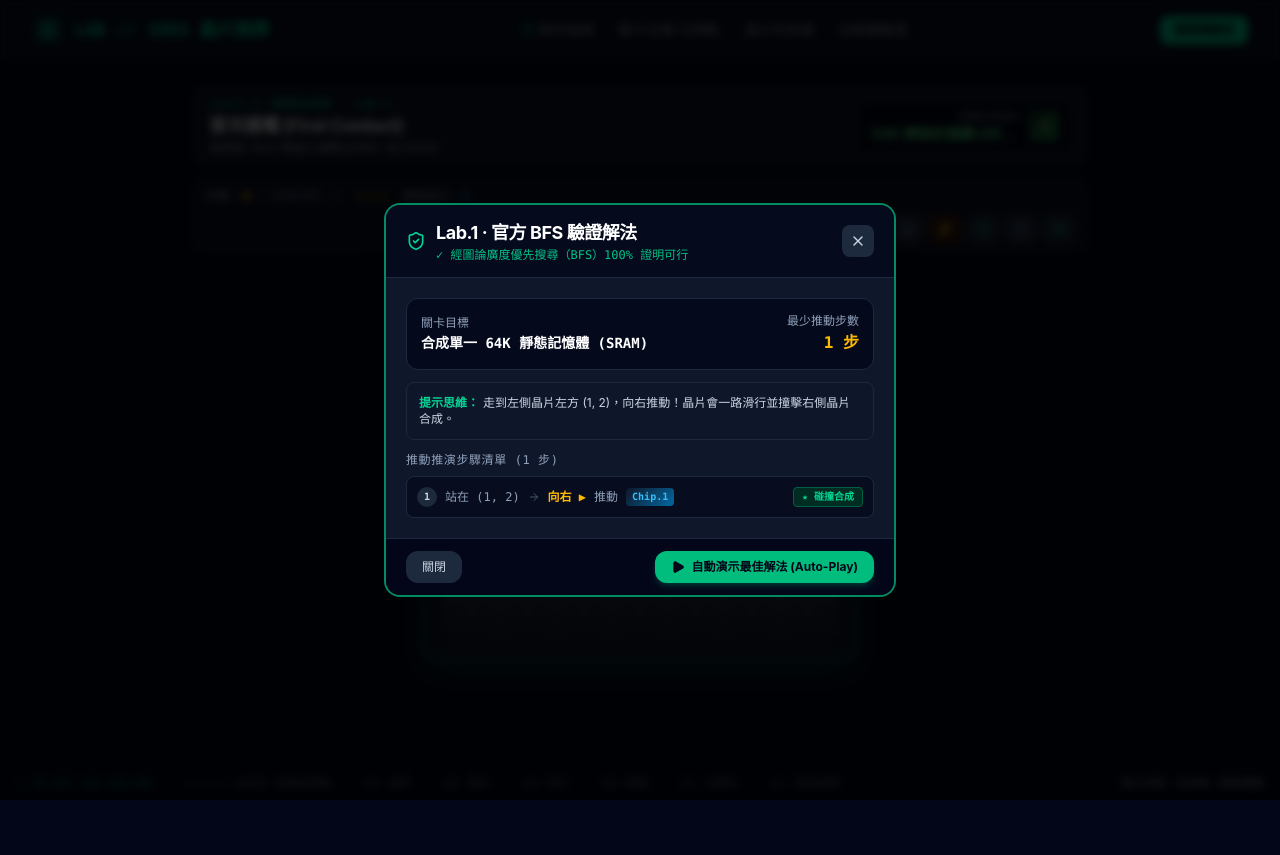
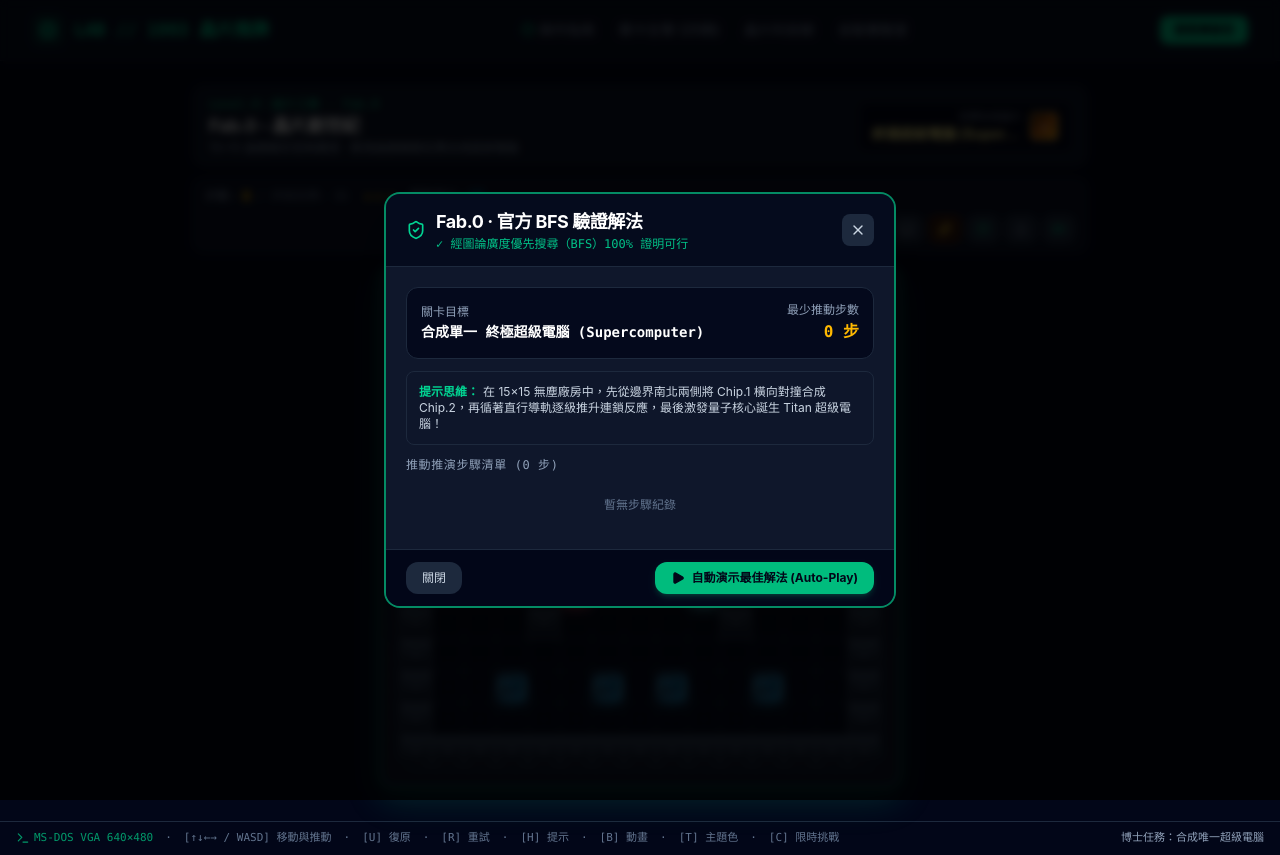
Before and after one commit to rocgyver/ChipLAB, a React (Vite) app: page / in a window 1280 px wide. Both pictures are taken after a click on the button "解法步驟". Before the commit the page ends 800 px from the top, so only its background shows below. Built offline with nearby package versions, Linux system fonts and the light colour scheme; a web font is replaced by a local one.

Commit message:
feat: add Level.0 晶片工廠 with 15x15 Fab.0 level to synthesize Titan Supercomputer

```diff
--- a/src/App.tsx
+++ b/src/App.tsx
@@ -959,7 +959,7 @@ export default function App() {
             onClick={() => setIsLevelSelectOpen(true)}
             className="hover:text-white transition-colors whitespace-nowrap shrink-0 flex items-center gap-1 cursor-pointer"
           >
-            <span>關卡全覽 (24關)</span>
+            <span>關卡全覽 ({LEVELS.length}關)</span>
           </button>
           <button
             type="button"
@@ -1174,7 +1174,7 @@ export default function App() {
           moves={moves}
           bestMoves={bestRecord}
           timeLeft={isTimedMode ? timeLeft : undefined}
-          hasNextLevel={currentLevel.id < 24}
+          hasNextLevel={LEVELS.findIndex((l) => l.id === currentLevel.id) < LEVELS.length - 1}
           onNextLevel={handleNextLevel}
           onReplay={handleReset}
           onLevelSelect={() => {
--- a/src/components/GameBoard.tsx
+++ b/src/components/GameBoard.tsx
@@ -142,10 +142,10 @@ export const GameBoard: React.FC<GameBoardProps> = ({
         style={{
           gridTemplateColumns: `repeat(${width}, minmax(0, 1fr))`,
           gridTemplateRows: `repeat(${height}, minmax(0, 1fr))`,
-          width: `min(90vw, ${width * 56}px)`,
-          height: `min(${90 * (height / width)}vw, ${height * 56}px)`,
-          maxWidth: `${width * 60}px`,
-          maxHeight: `${height * 60}px`,
+          width: `min(92vw, min(60vh, ${width * 52}px))`,
+          height: `min(${92 * (height / width)}vw, min(${60 * (height / width)}vh, ${height * 52}px))`,
+          maxWidth: `${width * 56}px`,
+          maxHeight: `${height * 56}px`,
         }}
       >
         {/* Tiles Rendering */}
--- a/src/components/GameHUD.tsx
+++ b/src/components/GameHUD.tsx
@@ -75,7 +75,7 @@ export const GameHUD: React.FC<GameHUDProps> = ({
           <div className="flex items-center gap-2 text-xs text-emerald-400 font-mono">
             <span>{currentLevel.chapterName}</span>
             <span>·</span>
-            <span>Lab.{currentLevel.id}</span>
+            <span>{currentLevel.id === 0 ? 'Fab.0' : `Lab.${currentLevel.id}`}</span>
             {(currentLevel.wraparound || currentLevel.id >= 7) && (
               <span className="px-1.5 py-0.2 rounded bg-cyan-950/90 text-cyan-300 border border-cyan-600/60 text-[10px] flex items-center gap-1 font-bold">
                 <span>🔄 環狀邊界空間</span>
--- a/src/components/LevelSelectModal.tsx
+++ b/src/components/LevelSelectModal.tsx
@@ -18,10 +18,11 @@ export const LevelSelectModal: React.FC<LevelSelectModalProps> = ({
 }) => {
   const [activeChapter, setActiveChapter] = useState<number>(() => {
     const cur = LEVELS.find((l) => l.id === currentLevelId);
-    return cur ? cur.chapter : 1;
+    return cur ? cur.chapter : 0;
   });
 
   const chapters = [
+    { id: 0, name: 'Level.0：晶片工廠', range: 'Fab.0', minStarsToUnlock: 0 },
     { id: 1, name: 'Level.1：基礎合成室', range: 'Lab.1-6', minStarsToUnlock: 0 },
     { id: 2, name: 'Level.2：電路迴廊', range: 'Lab.7-12', minStarsToUnlock: 6 },
     { id: 3, name: 'Level.3：多階處理器', range: 'Lab.13-18', minStarsToUnlock: 18 },
@@ -45,9 +46,9 @@ export const LevelSelectModal: React.FC<LevelSelectModalProps> = ({
             </h3>
             <div className="flex items-center gap-1.5 px-2.5 py-1 rounded-md bg-amber-500/10 border border-amber-500/30 text-amber-300 text-xs font-mono">
               <Star className="w-3.5 h-3.5 fill-amber-400 text-amber-400" />
-              <span>{totalStars} / 72 星</span>
+              <span>{totalStars} / {LEVELS.length * 3} 星</span>
               <span>·</span>
-              <span>{totalSolved} / 24 通關</span>
+              <span>{totalSolved} / {LEVELS.length} 通關</span>
             </div>
           </div>
           <button
@@ -62,7 +63,7 @@ export const LevelSelectModal: React.FC<LevelSelectModalProps> = ({
         {/* Chapter Tabs */}
         <div className="flex items-center gap-1 px-4 py-2 bg-slate-950/40 border-b border-slate-800/80 overflow-x-auto no-scrollbar">
           {chapters.map((ch) => {
-            const isUnlocked = totalStars >= ch.minStarsToUnlock || ch.id === 1;
+            const isUnlocked = totalStars >= ch.minStarsToUnlock || ch.id <= 1;
             const isActive = activeChapter === ch.id;
 
             return (
@@ -111,7 +112,7 @@ export const LevelSelectModal: React.FC<LevelSelectModalProps> = ({
                 <div className="flex items-center justify-between w-full mb-1">
                   <div className="flex items-center gap-1.5">
                     <span className="text-xs font-mono font-bold text-emerald-400">
-                      Lab.{lvl.id}
+                      {lvl.id === 0 ? 'Fab.0' : `Lab.${lvl.id}`}
                     </span>
                     {isSolved && (
                       <CheckCircle2 className="w-3.5 h-3.5 text-emerald-400" />
--- a/src/components/SolutionModal.tsx
+++ b/src/components/SolutionModal.tsx
@@ -41,7 +41,7 @@ export const SolutionModal: React.FC<SolutionModalProps> = ({
             <ShieldCheck className="w-5 h-5 text-emerald-400" />
             <div>
               <h3 className="text-base sm:text-lg font-bold text-white tracking-tight flex items-center gap-1.5">
-                <span>Lab.{level.id} · 官方 BFS 驗證解法</span>
+                <span>{level.id === 0 ? 'Fab.0' : `Lab.${level.id}`} · 官方 BFS 驗證解法</span>
               </h3>
               <p className="text-xs text-emerald-400/90 font-mono">
                 ✓ 經圖論廣度優先搜尋（BFS）100% 證明可行
--- a/src/components/TimeOverModal.tsx
+++ b/src/components/TimeOverModal.tsx
@@ -36,7 +36,7 @@ export const TimeOverModal: React.FC<TimeOverModalProps> = ({
         <div className="p-3 rounded-xl bg-slate-950/70 border border-slate-800 text-xs text-slate-300 font-mono mb-5 space-y-1">
           <div className="flex justify-between">
             <span className="text-slate-400">目前關卡:</span>
-            <span className="text-white font-bold">Lab.{level.id} · {level.title}</span>
+            <span className="text-white font-bold">{level.id === 0 ? 'Fab.0' : `Lab.${level.id}`} · {level.title}</span>
           </div>
           <div className="flex justify-between">
             <span className="text-slate-400">建議步數:</span>
--- a/src/components/WinModal.tsx
+++ b/src/components/WinModal.tsx
@@ -76,7 +76,7 @@ export const WinModal: React.FC<WinModalProps> = ({
         </div>
 
         <h3 className="text-xl sm:text-2xl font-black text-white tracking-tight mb-1">
-          {isGrandFinale ? '超級電腦成功組裝！' : `Lab.${level.id} 通關完畢`}
+          {isGrandFinale ? '超級電腦成功組裝！' : `${level.id === 0 ? 'Fab.0' : `Lab.${level.id}`} 通關完畢`}
         </h3>
 
         <p className="text-xs text-slate-400 max-w-xs mb-4">
--- a/src/data/levels.ts
+++ b/src/data/levels.ts
@@ -38,6 +38,50 @@ export interface VerifiedLevelData extends LevelData {
 
 export const LEVELS: VerifiedLevelData[] = [
   {
+    "id": 0,
+    "chapter": 0,
+    "chapterName": "Level.0：晶片工廠",
+    "title": "Fab.0 - 晶片創世紀",
+    "subtitle": "15×15 晶圓廠巨型無塵室 · 散落晶圓鏈鎖反應合成超級電腦",
+    "width": 15,
+    "height": 15,
+    "playerStart": {
+      "x": 7,
+      "y": 7
+    },
+    "targetLevel": 8,
+    "parMoves": 36,
+    "wraparound": false,
+    "grid": createEmptyRoom(15, 15, [
+      [3, 4],
+      [11, 4],
+      [2, 8],
+      [12, 8],
+      [4, 10],
+      [10, 10]
+    ]),
+    "chips": [
+      { "x": 3, "y": 2, "level": 1 },
+      { "x": 6, "y": 2, "level": 1 },
+      { "x": 8, "y": 2, "level": 1 },
+      { "x": 11, "y": 2, "level": 1 },
+      { "x": 3, "y": 12, "level": 1 },
+      { "x": 6, "y": 12, "level": 1 },
+      { "x": 8, "y": 12, "level": 1 },
+      { "x": 11, "y": 12, "level": 1 },
+      { "x": 2, "y": 5, "level": 2 },
+      { "x": 5, "y": 5, "level": 2 },
+      { "x": 9, "y": 5, "level": 2 },
+      { "x": 12, "y": 5, "level": 2 },
+      { "x": 3, "y": 8, "level": 3 },
+      { "x": 11, "y": 8, "level": 3 },
+      { "x": 7, "y": 4, "level": 4 },
+      { "x": 5, "y": 9, "level": 6 },
+      { "x": 9, "y": 9, "level": 7 }
+    ],
+    "hint": "在 15×15 無塵廠房中，先從邊界南北兩側將 Chip.1 橫向對撞合成 Chip.2，再循著直行導軌逐級推升連鎖反應，最後激發量子核心誕生 Titan 超級電腦！"
+  },
+  {
     "id": 1,
     "chapter": 1,
     "chapterName": "Level.1：基礎合成室",
```
Also changed, not shown: 1 other file (tests, documents, lock files or other folders).
